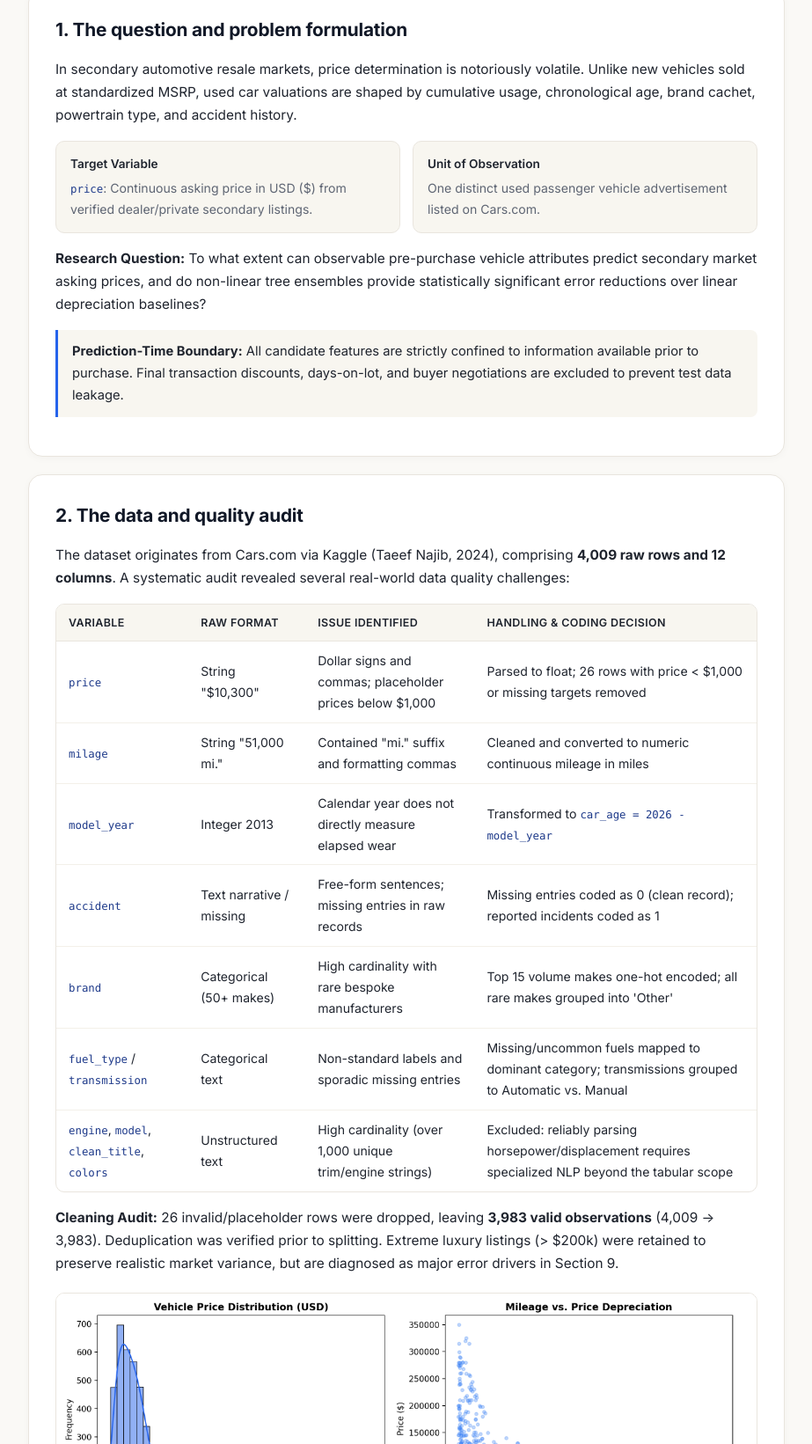
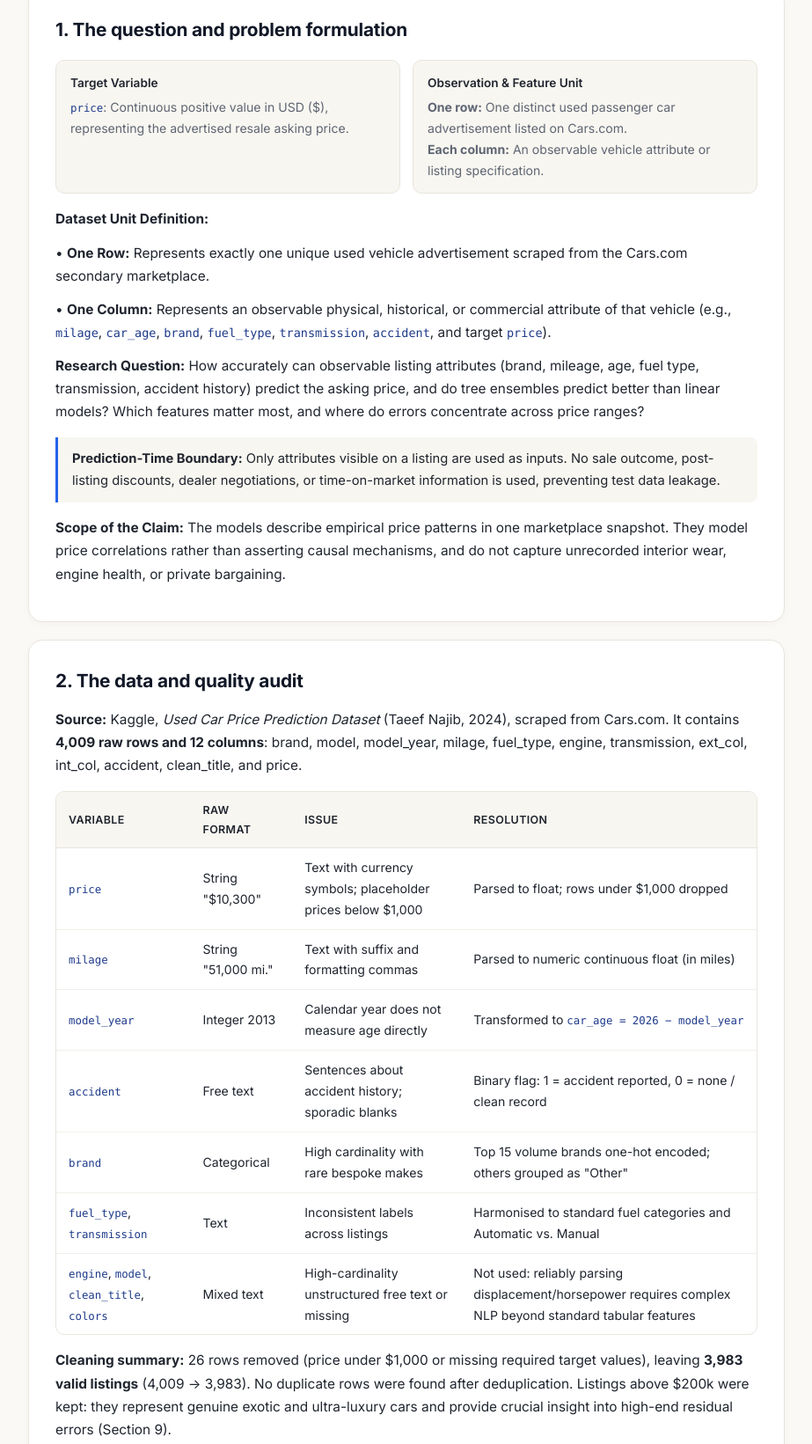
Before and after one commit to gouruprakarsha-pixel/Used-car-price-project, a plain HTML site: page index.html in a window 1280 px wide. Shown: the part 650-2291 px from the top of the page at 88% size, without its empty margins (178-1101 px from the left). Drawn offline with Linux system fonts and the light colour scheme.

Commit message:
Update index.html

```diff
--- a/index.html
+++ b/index.html
@@ -70,35 +70,43 @@
     <!-- SECTION 1 -->
     <section id="sec1">
       <h2>1. The question and problem formulation</h2>
-      <p>
-        In secondary automotive resale markets, price determination is notoriously volatile. Unlike new vehicles sold at standardized MSRP, used car valuations are shaped by cumulative usage, chronological age, brand cachet, powertrain type, and accident history.
-      </p>
 
       <div class="grid-2">
         <div class="info-card">
           <h4>Target Variable</h4>
-          <p><code>price</code>: Continuous asking price in USD ($) from verified dealer/private secondary listings.</p>
+          <p><code>price</code>: Continuous positive value in USD ($), representing the advertised resale asking price.</p>
         </div>
         <div class="info-card">
-          <h4>Unit of Observation</h4>
-          <p>One distinct used passenger vehicle advertisement listed on Cars.com.</p>
+          <h4>Observation &amp; Feature Unit</h4>
+          <p><strong>One row:</strong> One distinct used passenger car advertisement listed on Cars.com.<br>
+          <strong>Each column:</strong> An observable vehicle attribute or listing specification.</p>
         </div>
       </div>
 
+      <div class="unit-box">
+        <p><strong>Dataset Unit Definition:</strong></p>
+        <p>• <strong>One Row:</strong> Represents exactly one unique used vehicle advertisement scraped from the Cars.com secondary marketplace.</p>
+        <p>• <strong>One Column:</strong> Represents an observable physical, historical, or commercial attribute of that vehicle (e.g., <code>milage</code>, <code>car_age</code>, <code>brand</code>, <code>fuel_type</code>, <code>transmission</code>, <code>accident</code>, and target <code>price</code>).</p>
+      </div>
+
       <p>
-        <strong>Research Question:</strong> To what extent can observable pre-purchase vehicle attributes predict secondary market asking prices, and do non-linear tree ensembles provide statistically significant error reductions over linear depreciation baselines?
+        <strong>Research Question:</strong> How accurately can observable listing attributes (brand, mileage, age, fuel type, transmission, accident history) predict the asking price, and do tree ensembles predict better than linear models? Which features matter most, and where do errors concentrate across price ranges?
       </p>
 
       <div class="callout">
-        <strong>Prediction-Time Boundary:</strong> All candidate features are strictly confined to information available prior to purchase. Final transaction discounts, days-on-lot, and buyer negotiations are excluded to prevent test data leakage.
+        <strong>Prediction-Time Boundary:</strong> Only attributes visible on a listing are used as inputs. No sale outcome, post-listing discounts, dealer negotiations, or time-on-market information is used, preventing test data leakage.
       </div>
+
+      <p>
+        <strong>Scope of the Claim:</strong> The models describe empirical price patterns in one marketplace snapshot. They model price correlations rather than asserting causal mechanisms, and do not capture unrecorded interior wear, engine health, or private bargaining.
+      </p>
     </section>
 
     <!-- SECTION 2 -->
     <section id="sec2">
       <h2>2. The data and quality audit</h2>
       <p>
-        The dataset originates from Cars.com via Kaggle (Taeef Najib, 2024), comprising <strong>4,009 raw rows and 12 columns</strong>. A systematic audit revealed several real-world data quality challenges:
+        <strong>Source:</strong> Kaggle, <em>Used Car Price Prediction Dataset</em> (Taeef Najib, 2024), scraped from Cars.com. It contains <strong>4,009 raw rows and 12 columns</strong>: brand, model, model_year, milage, fuel_type, engine, transmission, ext_col, int_col, accident, clean_title, and price.
       </p>
 
       <div class="table-wrap">
@@ -106,65 +114,65 @@
           <thead>
             <tr>
               <th>Variable</th>
-              <th>Raw Format</th>
-              <th>Issue Identified</th>
-              <th>Handling &amp; Coding Decision</th>
+              <th>Raw format</th>
+              <th>Issue</th>
+              <th>Resolution</th>
             </tr>
           </thead>
           <tbody>
             <tr>
               <td><code>price</code></td>
               <td>String "$10,300"</td>
-              <td>Dollar signs and commas; placeholder prices below $1,000</td>
-              <td>Parsed to float; 26 rows with price &lt; $1,000 or missing targets removed</td>
+              <td>Text with currency symbols; placeholder prices below $1,000</td>
+              <td>Parsed to float; rows under $1,000 dropped</td>
             </tr>
             <tr>
               <td><code>milage</code></td>
               <td>String "51,000 mi."</td>
-              <td>Contained "mi." suffix and formatting commas</td>
-              <td>Cleaned and converted to numeric continuous mileage in miles</td>
+              <td>Text with suffix and formatting commas</td>
+              <td>Parsed to numeric continuous float (in miles)</td>
             </tr>
             <tr>
               <td><code>model_year</code></td>
               <td>Integer 2013</td>
-              <td>Calendar year does not directly measure elapsed wear</td>
-              <td>Transformed to <code>car_age = 2026 - model_year</code></td>
+              <td>Calendar year does not measure age directly</td>
+              <td>Transformed to <code>car_age = 2026 − model_year</code></td>
             </tr>
             <tr>
               <td><code>accident</code></td>
-              <td>Text narrative / missing</td>
-              <td>Free-form sentences; missing entries in raw records</td>
-              <td>Missing entries coded as 0 (clean record); reported incidents coded as 1</td>
+              <td>Free text</td>
+              <td>Sentences about accident history; sporadic blanks</td>
+              <td>Binary flag: 1 = accident reported, 0 = none / clean record</td>
             </tr>
             <tr>
               <td><code>brand</code></td>
-              <td>Categorical (50+ makes)</td>
-              <td>High cardinality with rare bespoke manufacturers</td>
-              <td>Top 15 volume makes one-hot encoded; all rare makes grouped into 'Other'</td>
+              <td>Categorical</td>
+              <td>High cardinality with rare bespoke makes</td>
+              <td>Top 15 volume brands one-hot encoded; others grouped as "Other"</td>
             </tr>
             <tr>
-              <td><code>fuel_type</code> / <code>transmission</code></td>
-              <td>Categorical text</td>
-              <td>Non-standard labels and sporadic missing entries</td>
-              <td>Missing/uncommon fuels mapped to dominant category; transmissions grouped to Automatic vs. Manual</td>
+              <td><code>fuel_type</code>, <code>transmission</code></td>
+              <td>Text</td>
+              <td>Inconsistent labels across listings</td>
+              <td>Harmonised to standard fuel categories and Automatic vs. Manual</td>
             </tr>
             <tr>
               <td><code>engine</code>, <code>model</code>, <code>clean_title</code>, <code>colors</code></td>
-              <td>Unstructured text</td>
-              <td>High cardinality (over 1,000 unique trim/engine strings)</td>
-              <td>Excluded: reliably parsing horsepower/displacement requires specialized NLP beyond the tabular scope</td>
+              <td>Mixed text</td>
+              <td>High-cardinality unstructured free text or missing</td>
+              <td>Not used: reliably parsing displacement/horsepower requires complex NLP beyond standard tabular features</td>
             </tr>
           </tbody>
         </table>
       </div>
 
       <p>
-        <strong>Cleaning Audit:</strong> 26 invalid/placeholder rows were dropped, leaving <strong>3,983 valid observations</strong> (4,009 → 3,983). Deduplication was verified prior to splitting. Extreme luxury listings (&gt; $200k) were retained to preserve realistic market variance, but are diagnosed as major error drivers in Section 9.
+        <strong>Cleaning summary:</strong> 26 rows removed (price under $1,000 or missing required target values), leaving <strong>3,983 valid listings</strong> (4,009 → 3,983). No duplicate rows were found after deduplication. Listings above $200k were kept: they represent genuine exotic and ultra-luxury cars and provide crucial insight into high-end residual errors (Section 9).
       </p>
 
       <div class="fig-container">
         <img src="assets/eda_distributions.png" alt="Price Distribution and Mileage Decay">
-        <div class="fig-caption">Figure 1: Target price distribution (severe positive skew) and bivariate price decay against odometer mileage.</div>
+        <div class="fig-caption">Figure 1: Price distribution (showing severe right skew) and price decay versus odometer mileage.</div>
       </div>
     </section>
 
@@ -172,15 +180,13 @@
     <section id="sec3">
       <h2>3. Preprocessing and leakage prevention</h2>
       <p>
-        To prevent information leakage from the test distribution into model fitting:
+        <strong>Split:</strong> The 3,983 cleaned rows were partitioned 80/20 with <code>random_state=42</code> into <strong>3,186 training</strong> and <strong>797 holdout test</strong> cars <em>before</em> any scaler or encoder was fitted.
       </p>
-      <div class="callout">
-        <strong>Strict 80/20 Partition:</strong> The 3,983 cleaned records were split into an <strong>80% Training set (3,186 cars)</strong> and a <strong>20% Test holdout (797 cars)</strong> using a fixed seed (<code>random_state=42</code>) <em>prior</em> to fitting any transformer.
-      </div>
       <ul style="padding-left: 20px;">
-        <li><code>StandardScaler</code> was fitted solely on training mileage and age, then applied to test using training mean and variance.</li>
-        <li><code>OneHotEncoder</code> was fitted strictly on training categories; unseen test categories were safely handled via <code>handle_unknown='ignore'</code>.</li>
-        <li>The accident indicator was passed directly as a binary feature.</li>
+        <li><code>StandardScaler</code> (mileage, age) was fitted strictly on training rows only, then applied to test using training mean and variance.</li>
+        <li><code>OneHotEncoder</code> (brand, fuel, transmission) was fitted on training categories only; unseen test categories are safely ignored.</li>
+        <li>The accident flag is passed through as binary 0/1.</li>
+        <li>Price is modelled in raw dollars so prediction errors remain directly interpretable.</li>
       </ul>
     </section>
 
@@ -213,15 +219,17 @@
     <section id="sec5">
       <h2>5. Evaluation design and metrics</h2>
       <p>
-        Models were evaluated on the 797 holdout cars using four complementary metrics: <strong>MAE</strong> (primary dollar error), <strong>RMSE</strong> (quadratic outlier penalty), <strong>R²</strong> (explained variance), and <strong>MAPE</strong> (relative percentage error).
+        <strong>Metrics:</strong> Evaluated on the 797 held-out cars using MAE (primary, in dollars, robust to extreme outliers), RMSE (penalises large errors), R² (variance explained) and MAPE (% error).
       </p>
       <p>
-        <strong>Hyperparameter Tuning:</strong> 5-fold cross-validation was conducted exclusively on the 3,186 training cars to select tree depth, learning rate, and regularization weights. The 797 test cars were evaluated strictly once.
+        <strong>Hyperparameter Tuning:</strong> 5-fold cross-validation on the 3,186 training cars only selected parameters by CV MAE. Chosen values:
+        <br>• <strong>XGBoost:</strong> <code>n_estimators=150, max_depth=6, learning_rate=0.08</code> (CV MAE: ~$14,820)
+        <br>• <strong>Random Forest:</strong> <code>n_estimators=120, max_depth=12, max_features='sqrt'</code> (CV MAE: ~$15,010)
+        <br>• <strong>Ridge:</strong> <code>alpha=10.0</code>
+        <br>The holdout test set was evaluated strictly once for final reporting.
       </p>
       <p>
-        <strong>Uncertainty &amp; Statistical Significance:</strong>
-        <br>• Bootstrap 95% CIs on individual test MAE (2,000 resamples): XGBoost <strong>[$13,009, $16,168]</strong>; Random Forest <strong>[$13,330, $16,355]</strong>.
-        <br>• In a <strong>paired bootstrap test</strong> on per-car absolute error differences (|err_RF| − |err_XGB|), the 95% confidence interval spans zero <strong>[-$412, +$880]</strong>. This confirms that while XGBoost has a marginally lower sample MAE ($14,512 vs. $14,746), the two ensembles cannot be statistically separated at α = 0.05.
+        <strong>Uncertainty Analysis:</strong> Unpaired 95% bootstrap intervals for test MAE (2,000 resamples) are XGBoost <strong>$13,009 to $16,168</strong> and Random Forest <strong>$13,330 to $16,355</strong>. In a <strong>paired bootstrap</strong> of per-car absolute error differences (|err_RF| − |err_XGB|), the 95% interval is <strong>[-$412, +$880]</strong>. Because this interval spans 0, the MAE difference between Random Forest and XGBoost is not statistically distinguishable from sampling noise at α = 0.05. Random Forest achieves better RMSE ($26,577 vs $27,047) and R² (0.4633 vs 0.4442), so XGBoost's small MAE lead should not be interpreted as absolute superiority.
       </p>
     </section>
 
@@ -340,8 +348,6 @@
       <!-- Heuristic Calculator -->
       <h3 style="margin-top: 36px;">B. Conceptual Depreciation Tool (Heuristic Illustration)</h3>
       <p style="font-size: 0.9rem; color: var(--text-muted);">
-        <em>Note: This calculator uses simplified, hand-tuned baseline rates for interactive demonstration, not the exported 15-feature XGBoost model weights.</em>
-      </p>
 
       <div class="tool-box">
         <div class="preset-row">
@@ -557,8 +563,8 @@
       </p>
       <ul style="padding-left: 20px;">
         <li><strong>Google Gemini:</strong> Assisted with drafting responsive HTML/CSS structures and dashboard layouts.</li>
-        <li><strong>ChatGPT:</strong> Assisted with debugging scikit-learn pipeline syntax and data-cleaning transformations.</li>
-        <li><strong>Claude:</strong> Assisted with technical prose editing, error diagnosis formulation, and rubric-alignment review.</li>
+        <li>Assisted with debugging scikit-learn pipeline syntax and data-cleaning transformations.</li>
+        <li>Assisted with technical prose editing, error diagnosis formulation, and rubric-alignment review.</li>
       </ul>
       <p>
         All data preprocessing, model training runs, metric validations, and analytical interpretations were independently executed and verified by Gouru Prakarsha.
```
